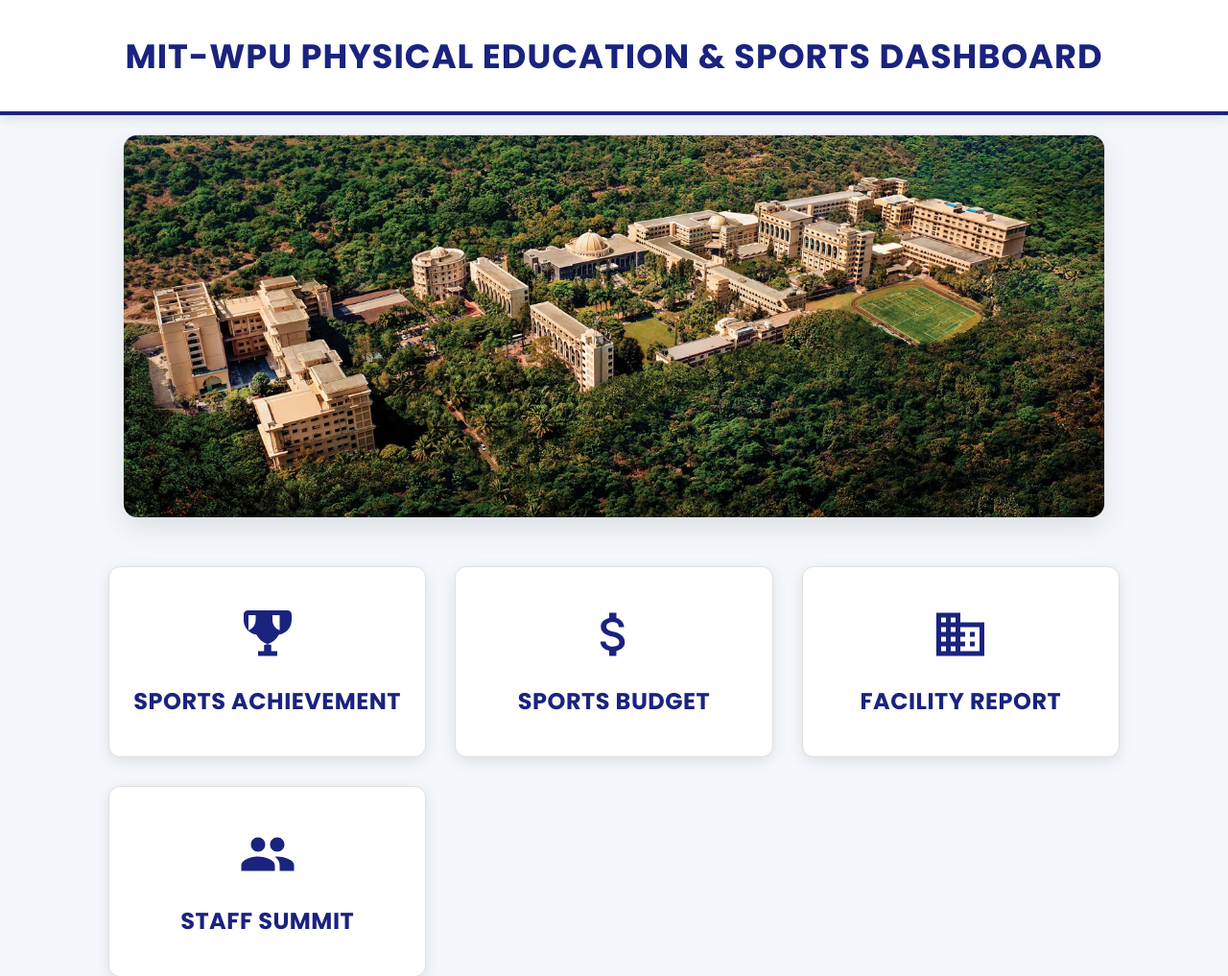
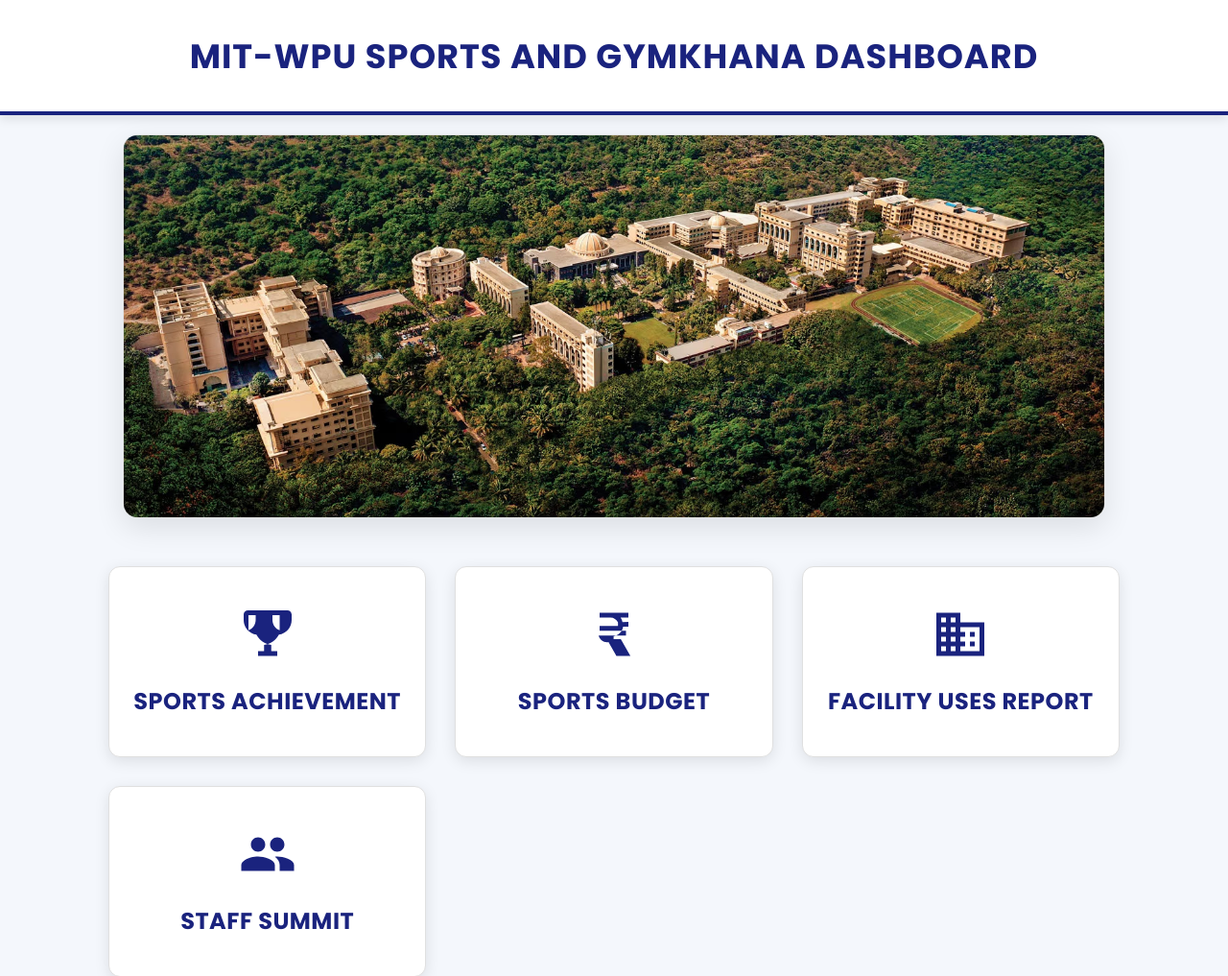
Before and after one commit to sanskarladkat/Sport_Dashboard_2025-26, a Flask app: page / in a window 1280 px wide. Shown: the top 1017 px of the page at 96% size. Run offline with Flask 3, Linux system fonts and the light colour scheme.

Commit message:
Added features added

```diff
--- a/templates/index.html
+++ b/templates/index.html
@@ -164,7 +164,7 @@
 <body>
 
     <header>
-        <h1>MIT-WPU Physical Education & Sports Dashboard</h1>
+        <h1>MIT-WPU Sports and Gymkhana Dashboard</h1>
     </header>
 
     <div class="banner-wrapper">
@@ -184,7 +184,7 @@
 
             <a href="/budget" class="nav-card">
                 <div class="nav-icon">
-                    <svg viewBox="0 0 24 24"><path d="M11.8 10.9c-2.27-.59-3-1.2-3-2.15 0-1.09 1.01-1.85 2.7-1.85 1.78 0 2.44.85 2.5 2.1h2.21c-.07-1.72-1.12-3.3-3.21-3.81V3h-3v2.16c-1.94.42-3.5 1.68-3.5 3.61 0 2.31 1.91 3.46 4.7 4.13 2.5.6 3 1.48 3 2.41 0 .69-.49 1.79-2.7 1.79-2.06 0-2.87-.92-2.98-2.1h-2.2c.12 2.19 1.76 3.42 3.68 3.83V21h3v-2.15c1.95-.37 3.5-1.5 3.5-3.55 0-2.84-2.43-3.81-4.7-4.4z"/></svg>
+                    <svg viewBox="0 0 24 24"><path d="M13.66 7C13.1 5.82 11.9 5 10.5 5L6 5V3h12v2l-3.26.03c.41.53.69 1.15.8 1.83l2.46-.03v2h-2.18c-.3 2.05-1.92 3.68-3.98 3.96V14h3l4 7H13l-3.3-5.8c-.2.05-.4.07-.6.07-1.7 0-3.1-1.2-3.5-2.8H17v-2H6v-2h7.66z"/></svg>
                 </div>
                 <div class="nav-title">Sports Budget</div>
             </a>
@@ -193,7 +193,7 @@
                 <div class="nav-icon">
                     <svg viewBox="0 0 24 24"><path d="M12 7V3H2v18h20V7H12zM6 19H4v-2h2v2zm0-4H4v-2h2v2zm0-4H4V9h2v2zm0-4H4V5h2v2zm4 12H8v-2h2v2zm0-4H8v-2h2v2zm0-4H8V9h2v2zm0-4H8V5h2v2zm10 12h-8v-2h2v-2h-2v-2h2v-2h-2V9h8v10zm-2-8h-2v2h2v-2zm0 4h-2v2h2v-2z"/></svg>
                 </div>
-                <div class="nav-title">Facility Report</div>
+                <div class="nav-title">Facility Uses Report</div>
             </a>
 
             <a href="/staff-summit" class="nav-card">
```
